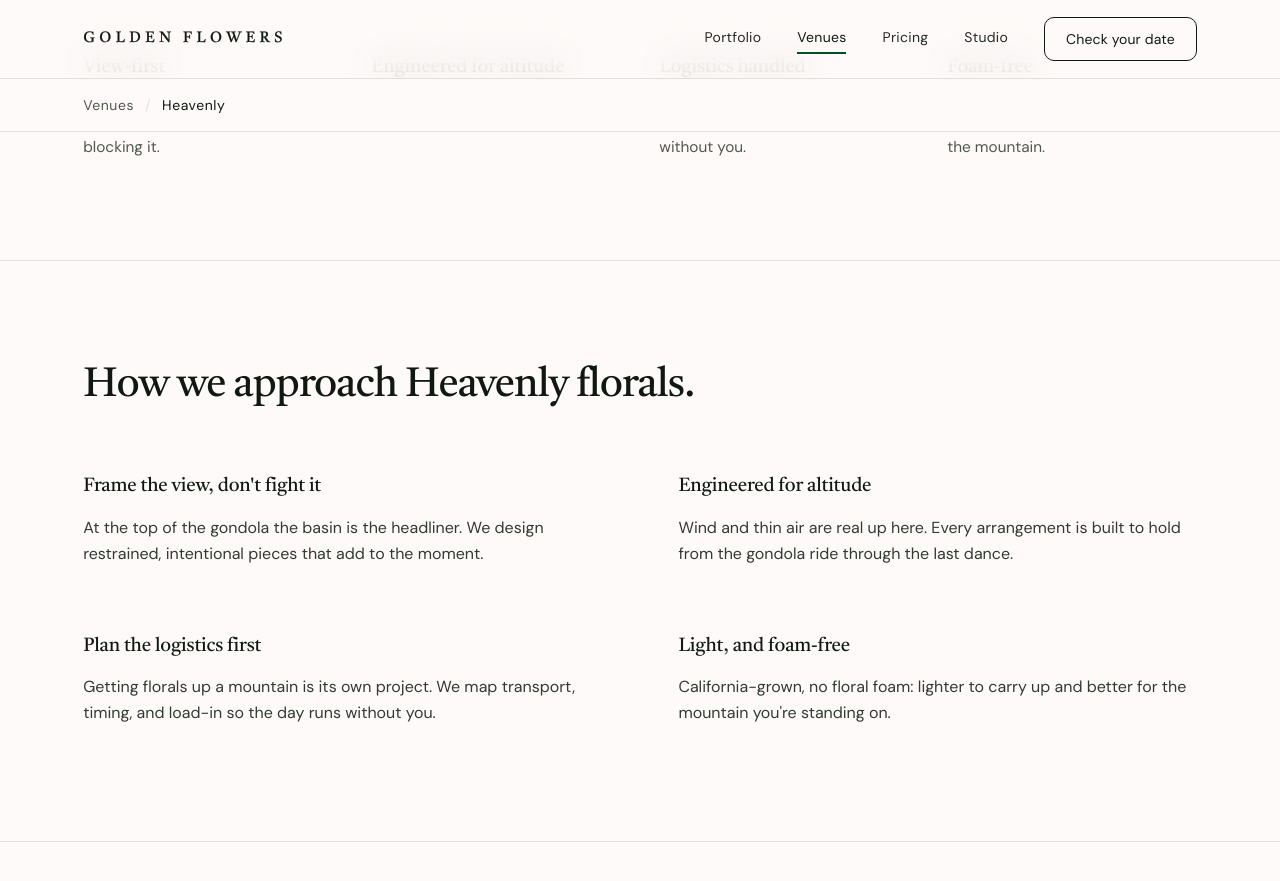
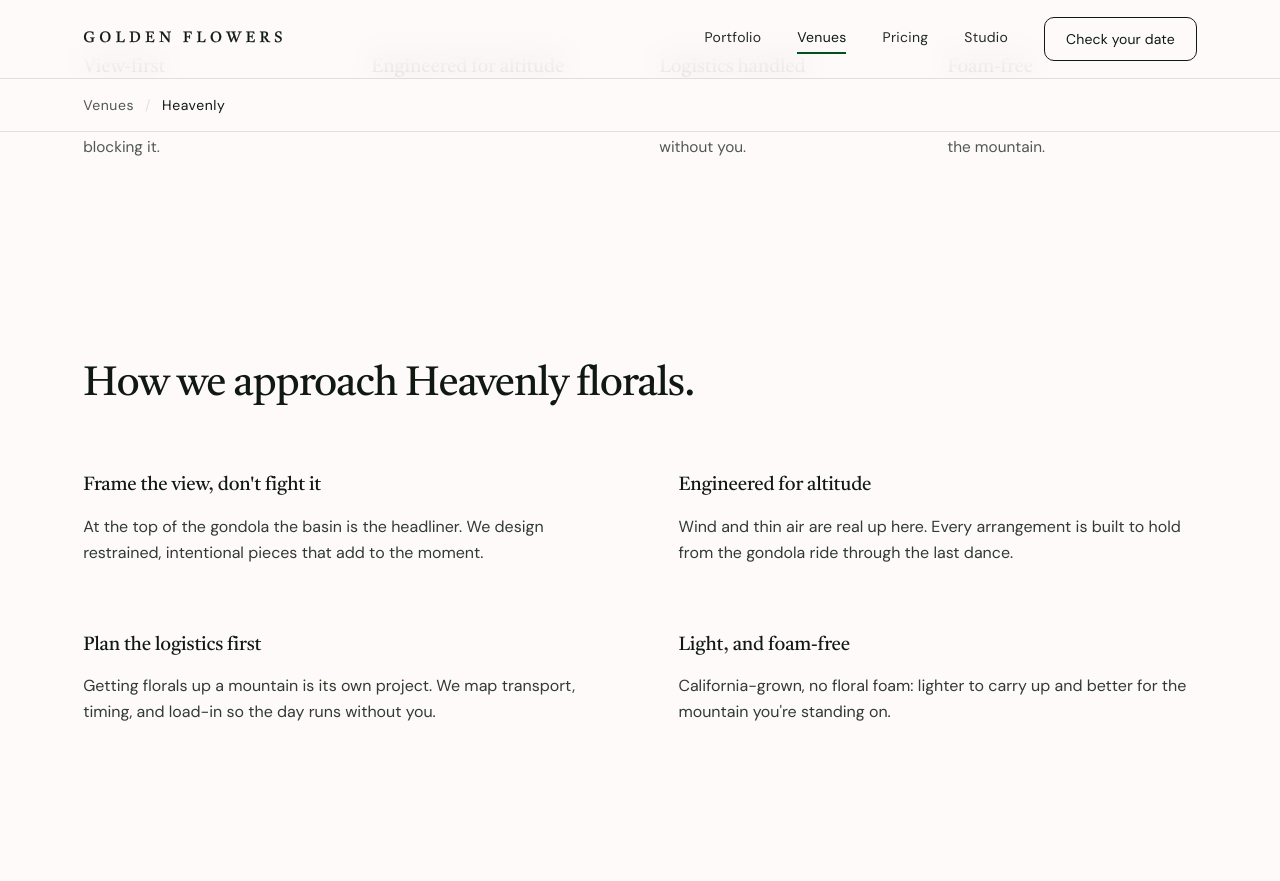
Before and after one commit to jshplhm/goldenflowers, a Jekyll site: the page built from venues/heavenly/index.md, in a window 1280 px wide and 900 px high, scrolled down 839 px. Shown: the top 881 px of the window. Built offline with Jekyll 4.4.1, drawn with Linux system fonts in a browser that asks for light colours.

Commit message:
Venues and Pricing: no full-width rules between sections
The 13 venue pages each had three; Pricing had one, shown only when reviews
are switched on. Sections break on space and their headings, as on home,
Studio and Sustainability. Hairlines inside a section (fact cards, FAQ rows,
the price box) stay.

Co-Authored-By: Claude Opus 5.5 <noreply@anthropic.com>

```diff
--- a/_layouts/venue.html
+++ b/_layouts/venue.html
@@ -52,8 +52,6 @@ migration, so this is the same component, not a new one. {%- endcomment -%}
   </div>
 </section>
 
-<hr class="section-div">
-
 <section class="section">
   <div class="container">
     <h2><span data-ed="{{ vk }}:philosophy.heading">{{ v.philosophy.heading }}</span></h2>
@@ -66,8 +64,6 @@ migration, so this is the same component, not a new one. {%- endcomment -%}
   </div>
 </section>
 
-<hr class="section-div">
-
 <section class="section">
   <div class="container">
     <div class="faq-split">
@@ -78,8 +74,6 @@ migration, so this is the same component, not a new one. {%- endcomment -%}
     </div>
   </div>
 </section>
-
-<hr class="section-div">
 
 <section class="section">
   <div class="container">
```
Also changed, not shown: weddings/index.md (+0 -2 lines).
